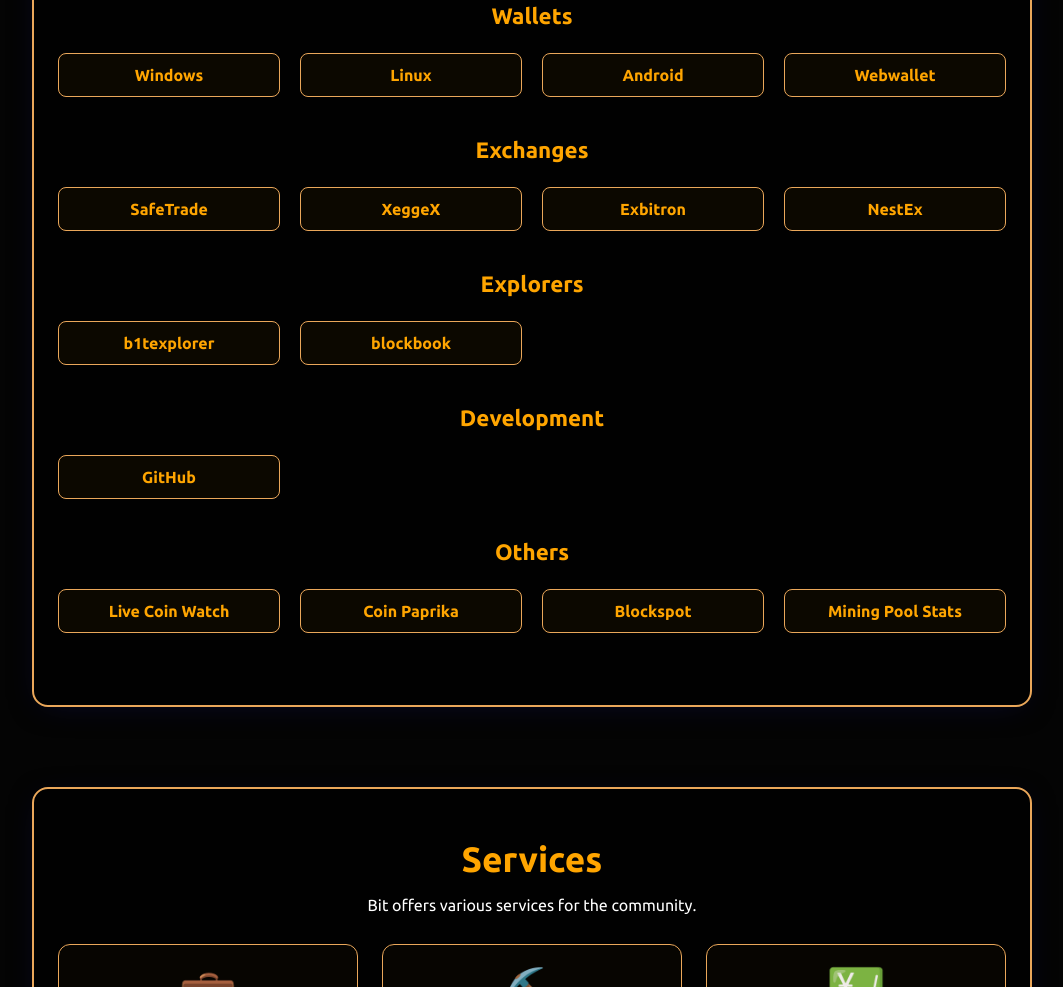
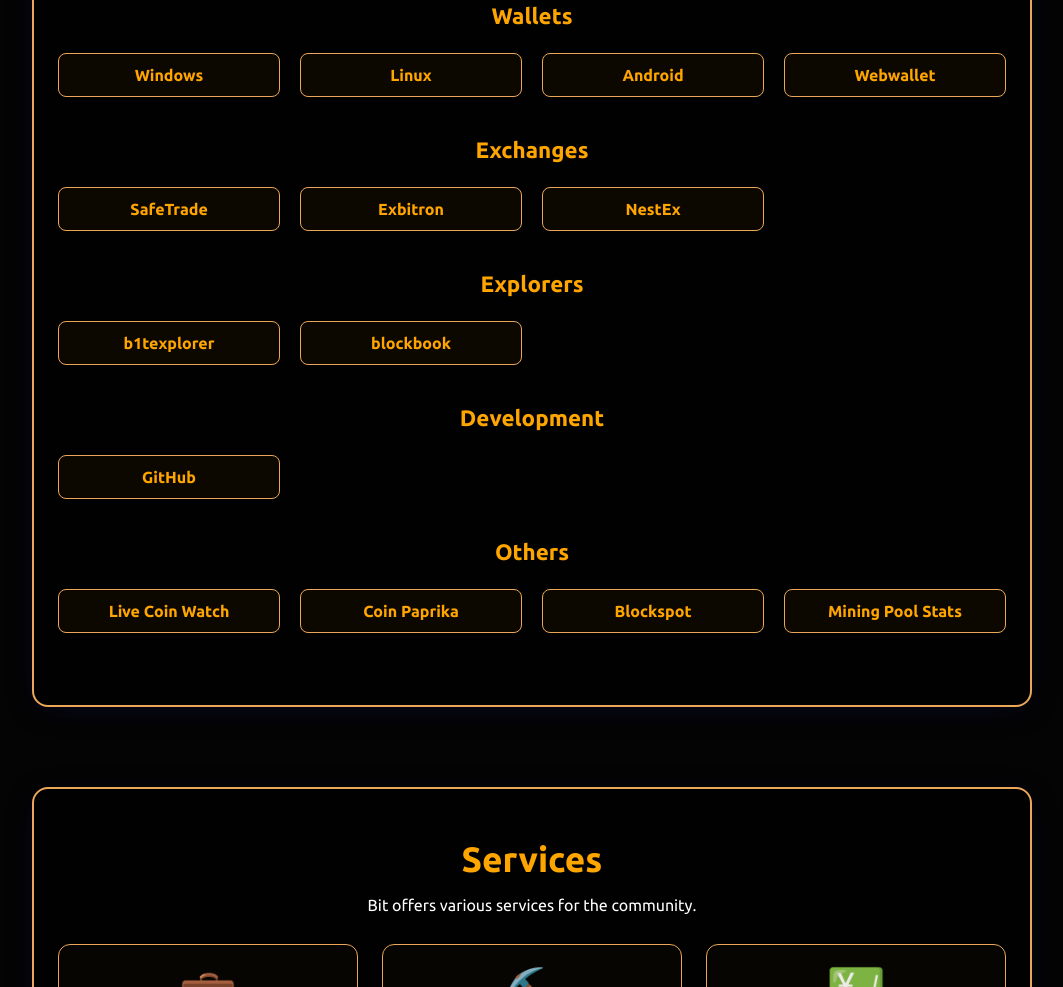
Before and after one commit to bittoshimoto/bitsite, a plain HTML site: page index.html in a window 1280 px wide. Shown: the part 2536-3523 px from the top of the page, without its empty margins (108-1171 px from the left). Drawn offline with Linux system fonts and the light colour scheme; no server answers.

Commit message:
Update index.html

```diff
--- a/index.html
+++ b/index.html
@@ -446,7 +446,6 @@
         <h3>Exchanges</h3>
         <div class="links-grid">
           <a href="https://safetrade.com/exchange/B1T-USDT?type=basic" target="_blank" class="link-button">SafeTrade</a>
-          <a href="https://xeggex.com/market/B1T_USDT" target="_blank" class="link-button">XeggeX</a>
           <a href="https://app.exbitron.com/exchange/?market=B1T-USDT" target="_blank" class="link-button">Exbitron</a>
           <a href="https://trade.nestex.one/spot/b1t" target="_blank" class="link-button">NestEx</a>
         </div>
```
